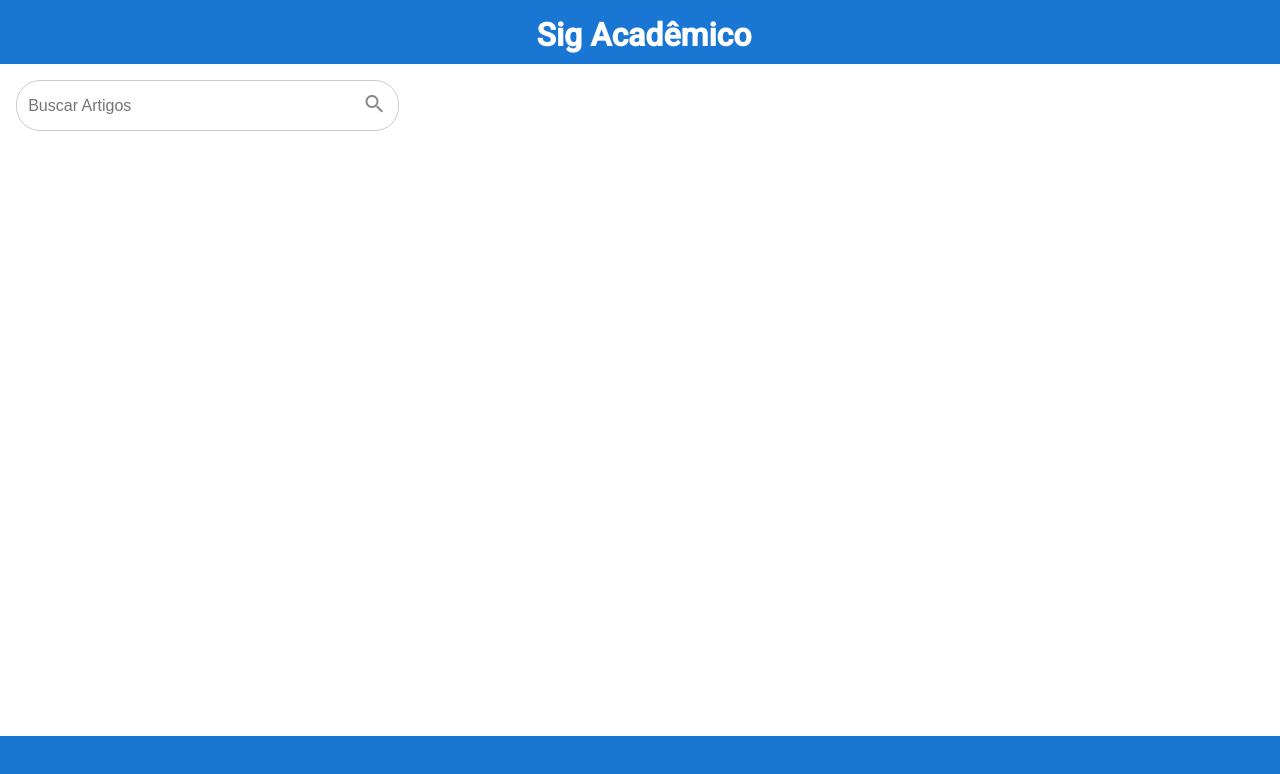
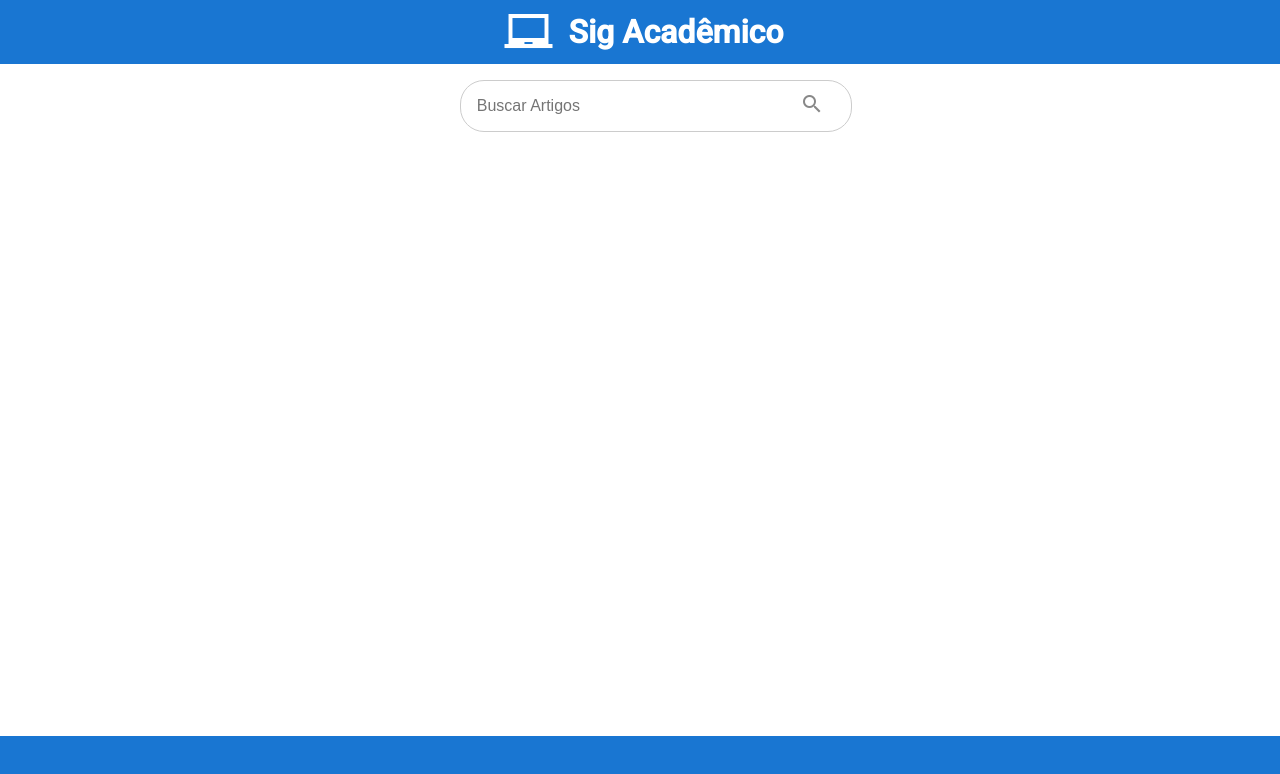
Before and after one commit to pedroaugusto04/Atividade-Pratica-ES, an Angular app in the folder atividadeES/: page / in a window 1280 px wide. Shown: the top 774 px of the page. Built offline with nearby package versions, Linux system fonts and the light colour scheme.

Commit message:
header fix and scroll articles add

```diff
--- a/atividadeES/angular.json
+++ b/atividadeES/angular.json
@@ -101,6 +101,9 @@
     }
   },
   "cli": {
-    "analytics": false
+    "analytics": false,
+    "cache": {
+      "enabled": false
+    }
   }
 }
--- a/atividadeES/src/app/app.component.css
+++ b/atividadeES/src/app/app.component.css
@@ -1,36 +1,127 @@
 .search-container {
+  width: 100%;
   display: flex;
-    justify-content: flex-start;
+  text-align: center;
+  flex-flow: row;
+  justify-content: center;
   align-items: center;
   padding: 1rem;
 }
 
 .search-bar {
   display: flex;
-    border: 1px solid #ccc;
-    border-radius: 24px;
+  border: 0.063rem solid #ccc;
+  border-radius: 1.5rem;
   padding: 0.2rem;
   width: 30%;
+}
+
+.artigo-card{
+  padding-left: 2rem;
+
 }
 
 .search-input {
   border: none;
   outline: none;
-    padding: 8px;
+  padding: 0.8rem;
   width: 90%;
-    font-size: 16px;
-    border-radius: 24px;
+  font-size: 1rem;
+  border-radius: 1.5rem;
 }
 
 .search-button {
   background: transparent;
   border: none;
   cursor: pointer;
-    padding: 8px;
-    margin-left: 8px;
+  padding: 0.5rem;
+  margin-left: 0.5rem;
 }
 
 .material-icons {
-    font-size: 24px;
+  font-size: 1.5rem;
   color: #888;
 }
+.artigo-field {
+  width: 100%;
+  max-width: 80%; /* Limite de largura relativo */
+  height: 100%; /* Ocupa toda a altura do main */
+  padding: 2rem;
+  box-shadow: 0 0 1rem rgba(0, 0, 0, 0.1);
+  border-radius: 0.5rem;
+  background: #f9f9f9;
+  overflow: hidden;
+  box-sizing: border-box;
+}
+.example-viewport {
+  height: 100%;
+  width: 12.5rem;
+  border: 0.063rem solid black;
+}
+main {
+  display: flex;
+  justify-content: center;
+  align-items: flex-start;
+  width: 100%;
+  height: 80%;
+  padding-top: 1rem;
+  box-sizing: border-box;
+  padding-bottom: 3rem;
+  margin-bottom: 3rem;
+}
+
+.example-item {
+  height: 3.125rem;
+}
+.artigo-list {
+  max-height: 100%; /* Altura máxima relativa */
+  overflow-y: auto;
+  padding-right: 1rem;
+  scrollbar-width: auto; /* Largura padrão para navegadores compatíveis */
+  scrollbar-color: #ccc transparent;
+}
+
+
+.artigo-list::-webkit-scrollbar {
+  width: 1.2rem;
+}
+
+.artigo-list::-webkit-scrollbar-thumb {
+  background: #aaa; /* Cor da barra de rolagem */
+  border-radius: 0.6rem; /* Bordas arredondadas */
+  border: 0.3rem solid #f9f9f9; /* Adiciona um espaçamento interno com a cor do fundo */
+}
+
+.artigo-list::-webkit-scrollbar-track {
+  background: transparent;
+}
+
+/* Estilos para cada artigo */
+.artigo-card {
+  padding: 1.5rem;
+  margin-bottom: 1rem;
+  border: 0.1rem solid #e0e0e0;
+  border-radius: 0.4rem;
+  background: #fff;
+  box-shadow: 0 0.2rem 0.5rem rgba(0, 0, 0, 0.1);
+}
+
+.artigo-card h3 {
+  margin: 0 0 0.8rem;
+  font-size: 1.5rem;
+  color: #333;
+}
+
+.artigo-card p {
+  margin: 0.4rem 0;
+  color: #555;
+  font-size: 1rem;
+}
+.artigo-field{
+  height: 100%;
+  padding-bottom: 3rem;
+  margin-bottom: 3rem;
+}
+@media (max-width: 56rem) {
+
+}
--- a/atividadeES/src/app/app.component.html
+++ b/atividadeES/src/app/app.component.html
@@ -13,13 +13,13 @@
     </div>
 </section>
 <main>
-    <div *ngIf="artigos$ | async as artigos;">
-        <div *ngFor="let artigo of artigos">
-          <div class="artigo-card">
-            <h3>{{ artigo.name }}</h3>
-            <p>{{ artigo.body }}</p>
-            <p>{{artigo.email}}</p>
-          </div>
-        </div>
+  <div class="artigo-field" *ngIf="artigos$ | async as artigos">
+    <div class="artigo-list">
+      <div class="artigo-card" *ngFor="let artigo of artigos">
+        <h3>{{ artigo.name }}</h3>
+        <p>{{ artigo.body }}</p>
+        <p>{{ artigo.email }}</p>
       </div>
+    </div>
+  </div>
 </main>
--- a/atividadeES/src/app/app.component.ts
+++ b/atividadeES/src/app/app.component.ts
@@ -7,12 +7,13 @@ import { CommonModule } from '@angular/common';
 import { AppServiceService } from './services/app-service.service';
 import { Observable } from 'rxjs';
 import { MatSnackBar, MatSnackBarModule } from '@angular/material/snack-bar';
+import { ScrollingModule } from '@angular/cdk/scrolling';
 
 
 
 @Component({
   selector: 'app-root',
-  imports: [ReactiveFormsModule,MatInputModule,MatButtonModule,MatSelectModule, CommonModule, MatSnackBarModule, FormsModule],
+  imports: [ReactiveFormsModule,ScrollingModule,MatInputModule,MatButtonModule,MatSelectModule, CommonModule, MatSnackBarModule, FormsModule],
   templateUrl: './app.component.html',
   styleUrl: './app.component.css'
 })
--- a/atividadeES/src/index.html
+++ b/atividadeES/src/index.html
@@ -11,7 +11,8 @@
 </head>
 <body class="mat-typography">
   <header>
-    <h1> Sig Acadêmico </h1>
+    <i class="material-icons">laptop_chromebook</i>
+    <h1>  Sig Acadêmico </h1>
   </header>
   <app-root></app-root>
   <footer></footer>
--- a/atividadeES/src/styles.css
+++ b/atividadeES/src/styles.css
@@ -9,18 +9,32 @@ body { margin: 0; font-family: Roboto, "Helvetica Neue", sans-serif; }
 
 
 header {
+  display: flex;
   width: 100%;
   background-color: #1976d2;
   color: white;
   padding: 1rem;
   text-align: center;
+  display: flex;
+  flex-flow: row;
+  justify-content: center;
+  align-items: center;
   height: 2rem;
 }
-
+.material-icons{
+  font-size: 3rem;
+  padding-right: 1rem;
+}
 header h1 {
-    margin: 0;
+  display: flex;
+  margin: 0rem;
+  margin-top: 0rem;
   font-size: 2rem;
   padding-right: 1.5rem;
+  padding-top: 0rem;
+  text-align: center;
+  align-items: center;
+  align-content: center;
 }
 
 footer {
@@ -44,3 +58,11 @@ footer {
       }
     }
 }
+
+@media (max-width: 38rem) {
+header{
+  text-align: center;
+  align-content: center;
+  align-items: center;
+}
+}
```
Lines whose indentation alone changed are shown as unchanged.
